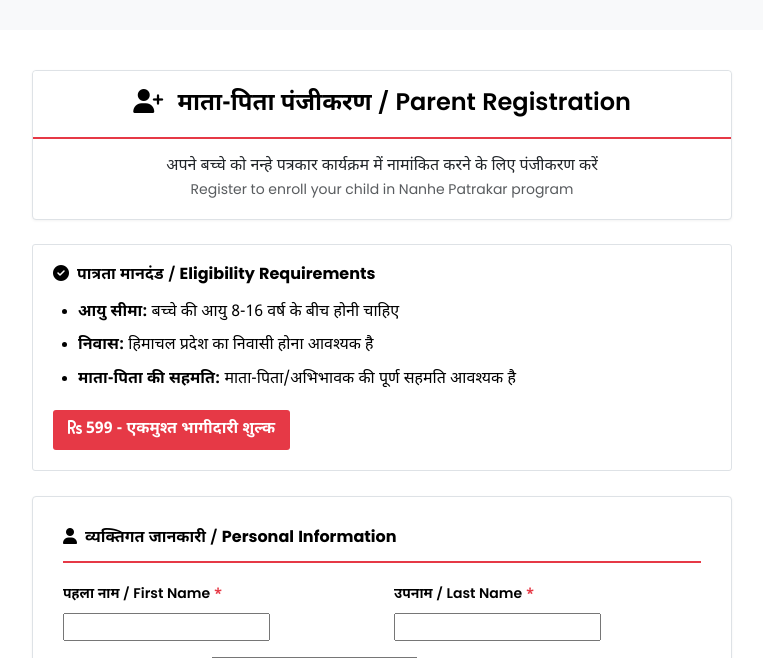
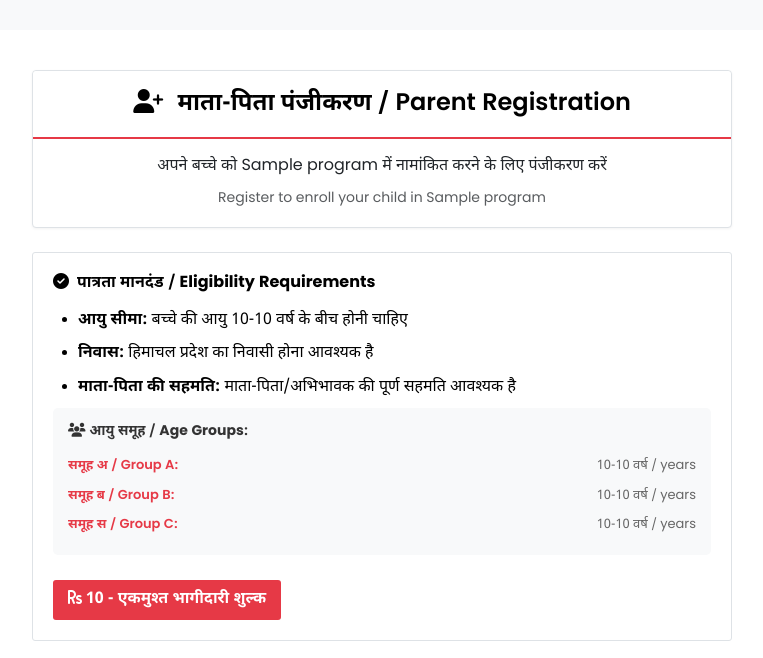
Before and after one commit to swapnilshrivastava794/jan-himachal, a Django app: template nanhe_patrakar/templates/nanhe_patrakar/registration.html in a window 1280 px wide. Shown: the part 180-838 px from the top of the page, without its empty margins (258-1021 px from the left). Run offline with Django 4.2, Linux system fonts and the light colour scheme; the template is opened without the code that fills it: most values are stand-ins (such as "Sample title", 1, 10 or a date in 2020); form fields are guessed from the names that the template uses; some libraries are stand-ins or nearby versions.

Commit message:
update registration page with dynamic UI

```diff
--- a/nanhe_patrakar/templates/nanhe_patrakar/registration.html
+++ b/nanhe_patrakar/templates/nanhe_patrakar/registration.html
@@ -1,5 +1,5 @@
 {% extends 'nanhe_patrakar/base.html' %}
-{% block title %}पंजीकरण - नन्हे पत्रकार - जन हिमाचल{% endblock %}
+{% block title %}पंजीकरण - {{ program.name }} - जन हिमाचल{% endblock %}
 
 {% block extra_css %}
 <style>
@@ -116,6 +116,36 @@
   .password-toggle:hover {
     color: var(--primary-color);
   }
+
+  .age-groups-info {
+    background: #f8f9fa;
+    padding: 15px;
+    border-radius: 5px;
+    margin-bottom: 15px;
+  }
+
+  .age-groups-info h6 {
+    font-size: 14px;
+    font-weight: 700;
+    margin-bottom: 10px;
+    color: #333;
+  }
+
+  .age-group-item {
+    display: flex;
+    justify-content: space-between;
+    padding: 5px 0;
+    font-size: 13px;
+  }
+
+  .age-group-name {
+    font-weight: 600;
+    color: var(--primary-color);
+  }
+
+  .age-group-range {
+    color: #666;
+  }
 </style>
 {% endblock %}
 
@@ -130,12 +160,11 @@
           माता-पिता पंजीकरण / Parent Registration
         </div>
         <div class="card-body">
-          <p class="text-center mb-0">
-            अपने बच्चे को नन्हे पत्रकार कार्यक्रम में नामांकित करने के लिए
-            पंजीकरण करें
+          <p class="text-center mb-2">
+            अपने बच्चे को {{ program.name }} में नामांकित करने के लिए पंजीकरण करें
           </p>
           <p class="text-center text-muted mb-0">
-            <small>Register to enroll your child in Nanhe Patrakar program</small>
+            <small>Register to enroll your child in {{ program.name }}</small>
           </p>
         </div>
       </div>
@@ -147,7 +176,7 @@
         </h6>
         <ul>
           <li>
-            <strong>आयु सीमा:</strong> बच्चे की आयु 8-16 वर्ष के बीच होनी चाहिए
+            <strong>आयु सीमा:</strong> बच्चे की आयु {{ program.min_age }}-{{ program.max_age }} वर्ष के बीच होनी चाहिए
           </li>
           <li>
             <strong>निवास:</strong> हिमाचल प्रदेश का निवासी होना आवश्यक है
@@ -156,8 +185,37 @@
             <strong>माता-पिता की सहमति:</strong> माता-पिता/अभिभावक की पूर्ण सहमति आवश्यक है
           </li>
         </ul>
+
+        <!-- Age Groups Info -->
+        {% if program.age_group_a_min and program.age_group_a_max %}
+        <div class="age-groups-info">
+          <h6><i class="fas fa-users me-1"></i>आयु समूह / Age Groups:</h6>
+
+          {% if program.age_group_a_min and program.age_group_a_max %}
+          <div class="age-group-item">
+            <span class="age-group-name">समूह अ / Group A:</span>
+            <span class="age-group-range">{{ program.age_group_a_min }}-{{ program.age_group_a_max }} वर्ष / years</span>
+          </div>
+          {% endif %}
+
+          {% if program.age_group_b_min and program.age_group_b_max %}
+          <div class="age-group-item">
+            <span class="age-group-name">समूह ब / Group B:</span>
+            <span class="age-group-range">{{ program.age_group_b_min }}-{{ program.age_group_b_max }} वर्ष / years</span>
+          </div>
+          {% endif %}
+
+          {% if program.age_group_c_min and program.age_group_c_max %}
+          <div class="age-group-item">
+            <span class="age-group-name">समूह स / Group C:</span>
+            <span class="age-group-range">{{ program.age_group_c_min }}-{{ program.age_group_c_max }} वर्ष / years</span>
+          </div>
+          {% endif %}
+        </div>
+        {% endif %}
+
         <div class="fee">
-          <i class="fas fa-rupee-sign me-1"></i>599 - एकमुश्त भागीदारी शुल्क
+          <i class="fas fa-rupee-sign me-1"></i>{{ program.price }} - एकमुश्त भागीदारी शुल्क
         </div>
       </div>
 
```
